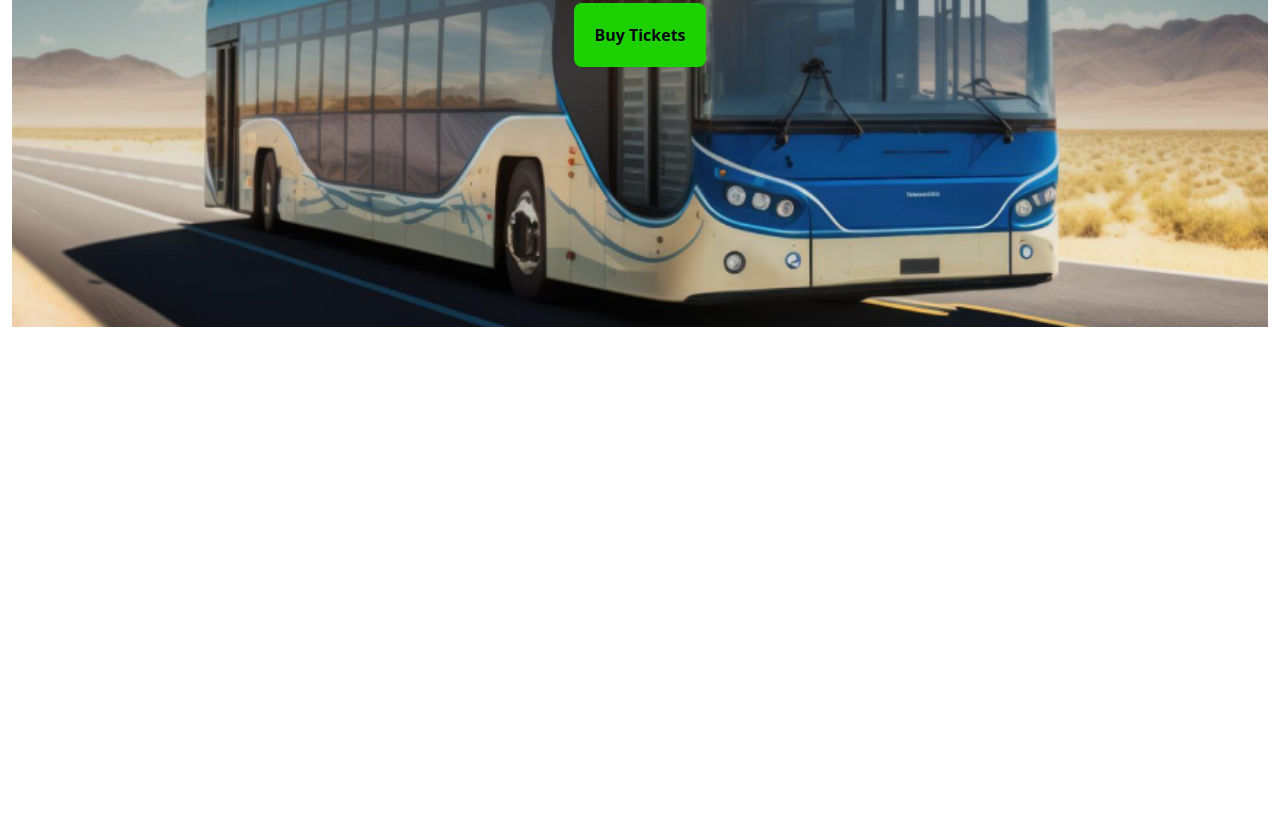
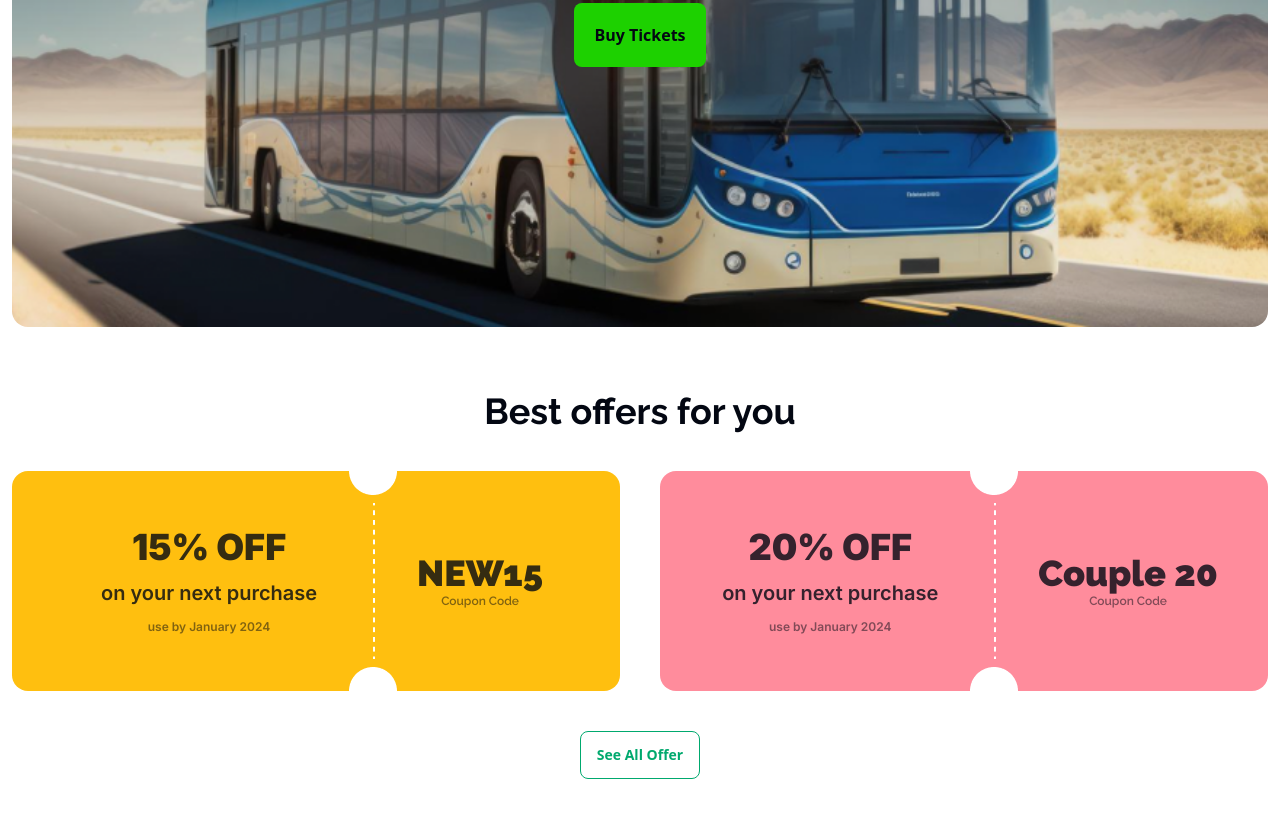
Before and after one commit to alamshuvo/bus-ticket-booking, a plain HTML site: page index.html in a window 1280 px wide. Shown: the part 577-1394 px from the top of the page. Before the commit the page ends 944 px from the top, so only its background shows below. Drawn offline with nearby package versions, Linux system fonts and the light colour scheme.

Commit message:
best offer section added

```diff
--- a/index.html
+++ b/index.html
@@ -49,8 +49,9 @@
     </nav>
     <!-- header section start -->
     <header class="container mx-auto my-7">
-        <div class=" p-3 ">
-            <div class="hero min-h-screen" style="background-image: url(./images/banner.png);">
+        <!-- bannar section -->
+      <section class="p-3">
+        <div class="hero min-h-screen rounded-2xl" style="background-image: url(./images/banner.png);">
 
             <div class="hero-content text-center text-neutral-content ">
               <div class="max-w-full my-5  ">
@@ -60,8 +61,61 @@
               </div>
             </div>
           </div>
+      </section>
+      <!-- best offer section  -->
+    <section class=" my-10 p-3">
+        <h1 class="text-center text-[#030712] raleway text-4xl font-bold ">Best offers for you</h1>
+        <!-- card section start -->
+        <div class="grid md:grid-cols-2 grid-cols-1 gap-10 my-10">
+            <!-- left side -->
+            <div class="w-full   bg-[#ffbf0f] rounded-2xl">
+                <div class=" flex justify-center items-center">
+                    <div class=" flex text-center items-center gap-5 flex-row justify-between">
+                        <div class="inter flex flex-col gap-3 p-3">
+                            <p class="md:text-4xl text-xl font-black text-[#030712cc]">15% OFF </p>
+                            <p class="text-xl font-semibold text-[#030712cc]" >on your next purchase </p>
+                            <p class="text-xs font-semibold text-[#03071280]">use by January 2024</p>
+                        </div>
+                        <div class="">
+                            <img class="" src="./images/cupon-devider.png " alt="" srcset="">
+                        </div>
+                      <div class=" flex flex-col raleway">
+                        <p class="md:text-4xl text-xl font-black text-[#030712cc]">NEW15</p>
+                       <p class="text-xs font-semibold text-[#03071280]">Coupon Code</p>
+                      </div>
+                    </div>
+                  </div>
+            </div>
+            <!-- right side -->
+            <div class="w-full   bg-[#ff8c9c] rounded-2xl">
+                <div class=" flex justify-center items-center">
+                    <div class=" flex text-center items-center gap-5 flex-row justify-between">
+                        <div class="inter flex flex-col gap-3 p-3">
+                            <p class="md:text-4xl text-xl font-black text-[#030712cc]">20% OFF
+                            </p>
+                            <p class="text-xl font-semibold text-[#030712cc]" >on your next purchase </p>
+                            <p class="text-xs font-semibold text-[#03071280]">use by January 2024</p>
+                        </div>
+                        <div class="">
+                            <img class="" src="./images/cupon-devider.png " alt="" srcset="">
+                        </div>
+                      <div class=" flex flex-col raleway">
+                        <p class="md:text-4xl text-xl font-black text-[#030712cc]">Couple 20
+                        </p>
+                       <p class="text-xs font-semibold text-[#03071280]">Coupon Code</p>
+                      </div>
+                    </div>
+                  </div>
+            </div>
+        </div>
+        <!-- cart section end -->
+        <div class="text-center">
+            <button class="btn btn-outline btn-success">See All Offer</button>
         </div>
 
+
+
+    </section>
     </header>
     <!-- header section end -->
     <!-- main section start -->
```
Lines whose indentation alone changed are shown as unchanged.
